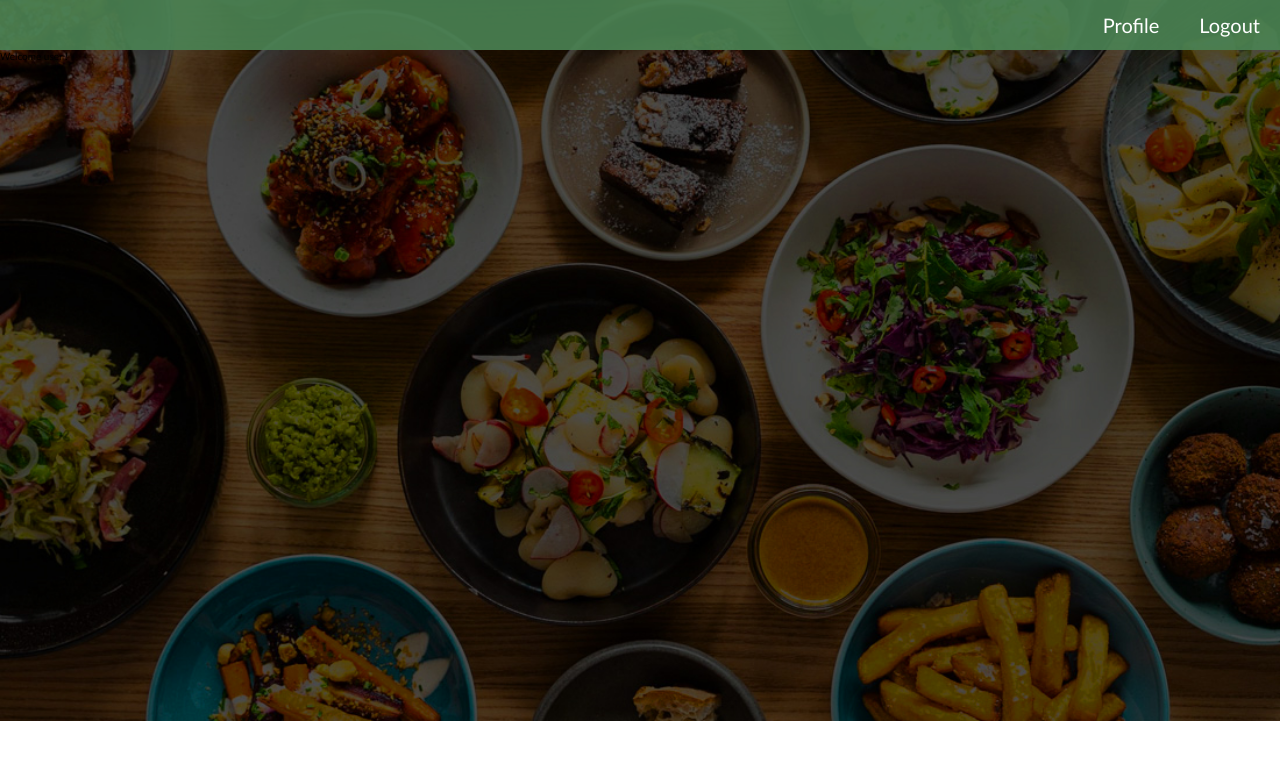
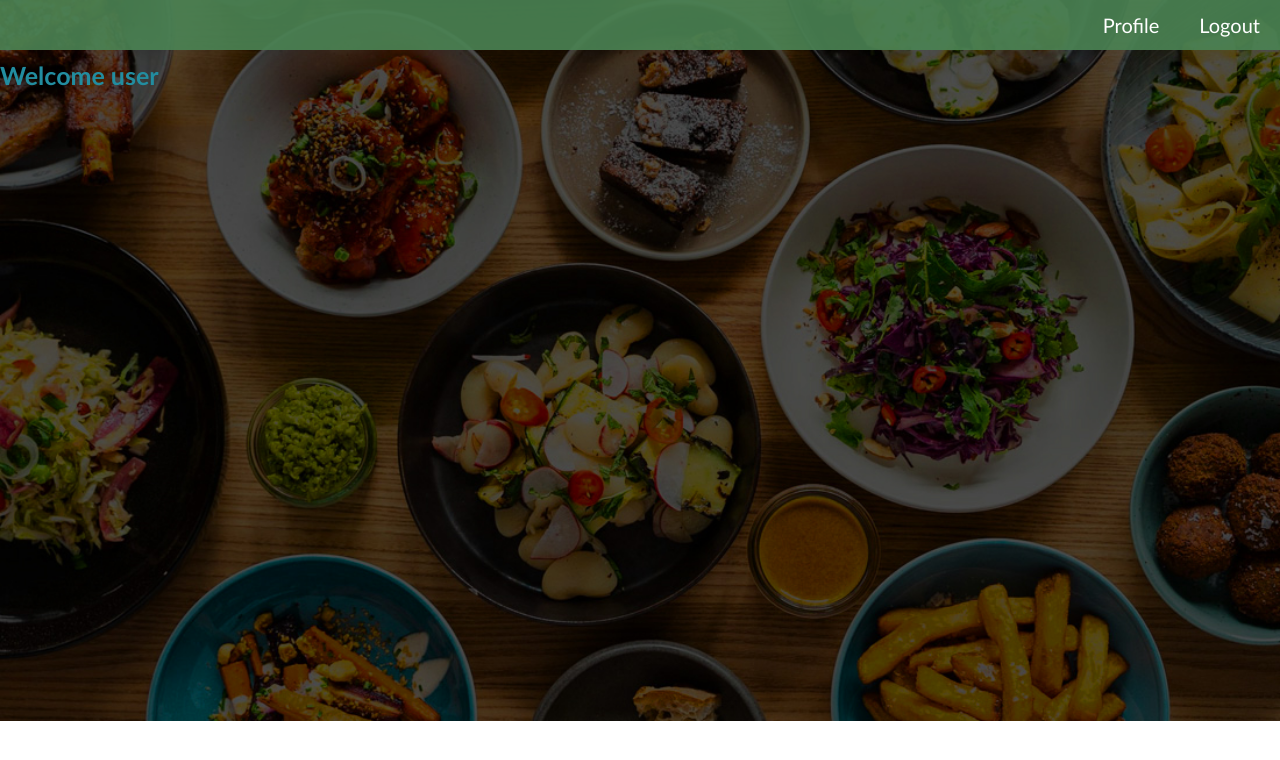
Before and after one commit to alex96pro/direct-user, a React (Create React App) app: page /user in a window 1280 px wide. Shown: the top 760 px of the page. Built offline with nearby package versions, Linux system fonts and the light colour scheme.

Commit message:
added user page

```diff
--- a/src/pages/user/user.page.js
+++ b/src/pages/user/user.page.js
@@ -4,7 +4,7 @@ export default function User() {
     return(
         <div>
             <NavBar loggedIn={true}/>
-            Welcome user !
+            <h1>Welcome user</h1>
         </div>
     );
 }
```
Also changed, not shown: 1 other file (tests, documents, lock files or other folders).
